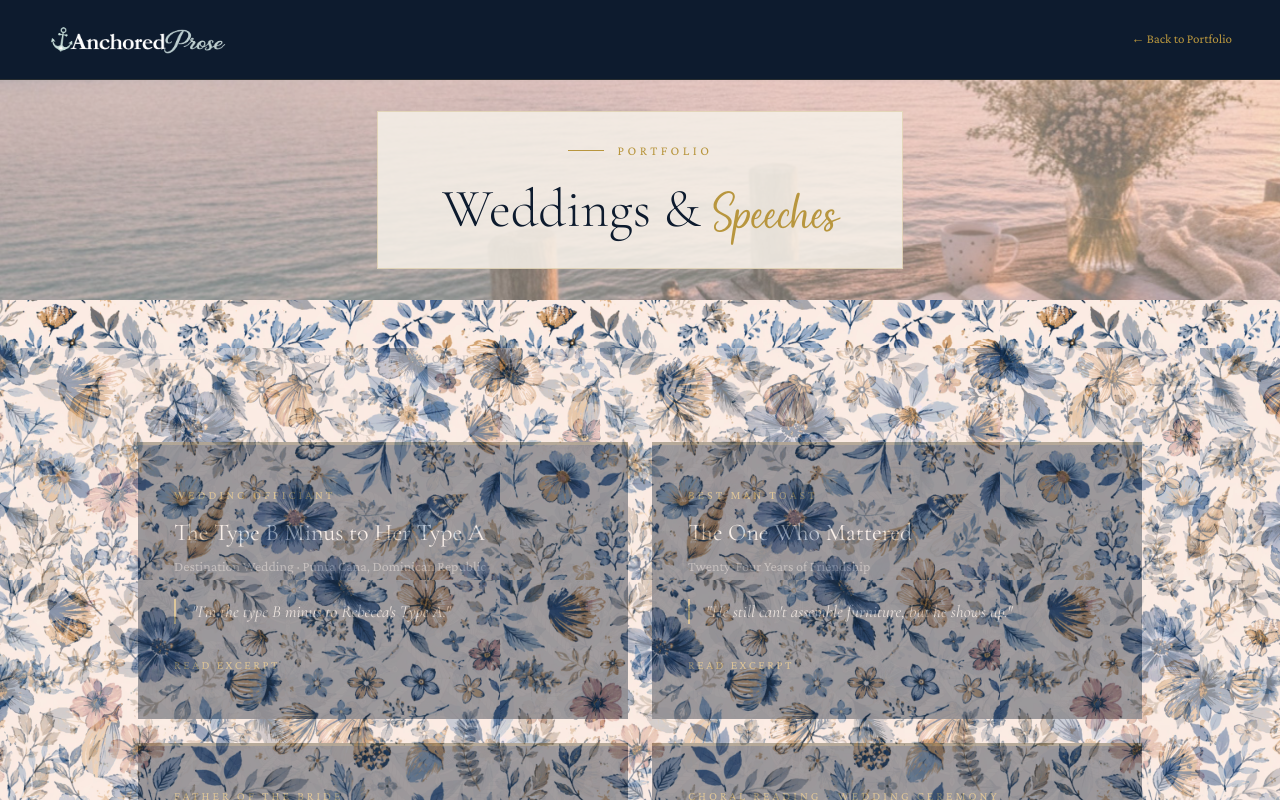
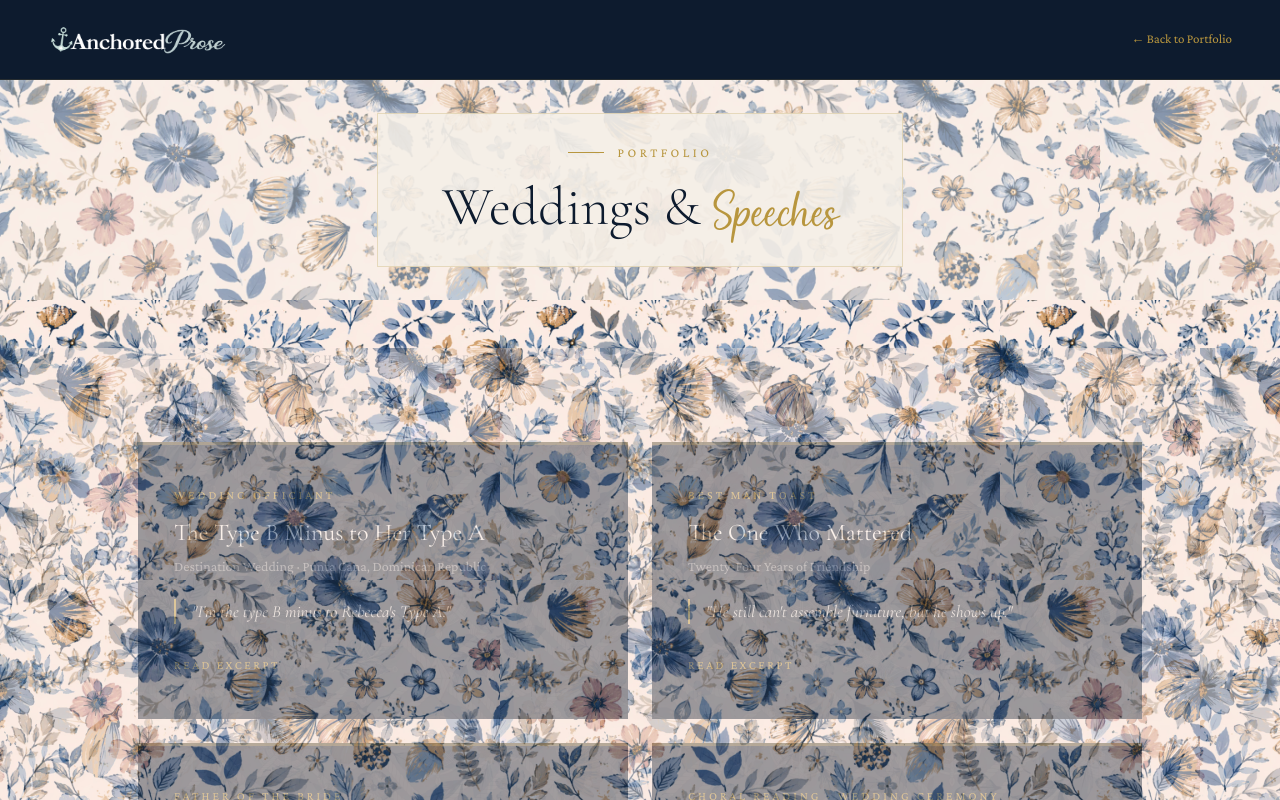
Before and after one commit to jmelnickmacdonald/anchoredprose, a Next.js app: page /portfolio/weddings-speeches in a window 1280 px wide. Shown: the top 800 px of the page. Built offline with nearby package versions, Linux system fonts and the light colour scheme.

Commit message:
Update page.js

```diff
--- a/src/app/portfolio/weddings-speeches/page.js
+++ b/src/app/portfolio/weddings-speeches/page.js
@@ -65,10 +65,9 @@ export default function WeddingsSpeechesPage() {
       </nav>
 
       <div className="subpage-banner">
-        <Image src="/banner2.jpg" alt="" fill style={{ objectFit: 'cover', objectPosition: 'center 70%' }} />
         <div className="subpage-banner-overlay" />
         <div className="subpage-banner-title">
-          <div className="section-label" style={{ color: 'var(--gold)', justifyContent: 'center' }}>Portfolio</div>
+          <div className="section-label" style={{ color: 'var(--gold)', justifyContent: 'center', marginBottom: '12px' }}>Portfolio</div>
           <h1>Weddings &amp; <span className="script-accent">Speeches</span></h1>
         </div>
       </div>
```
